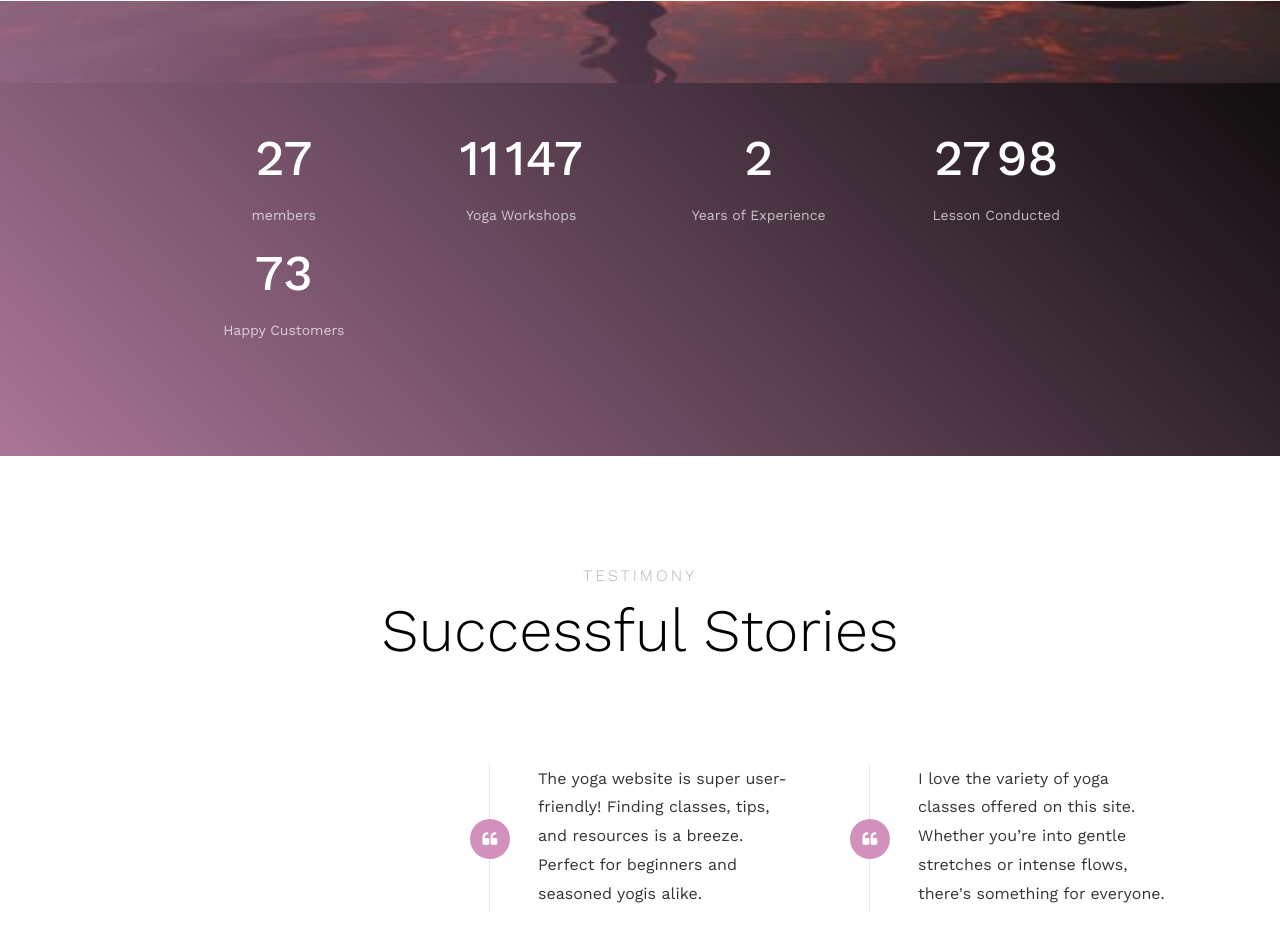
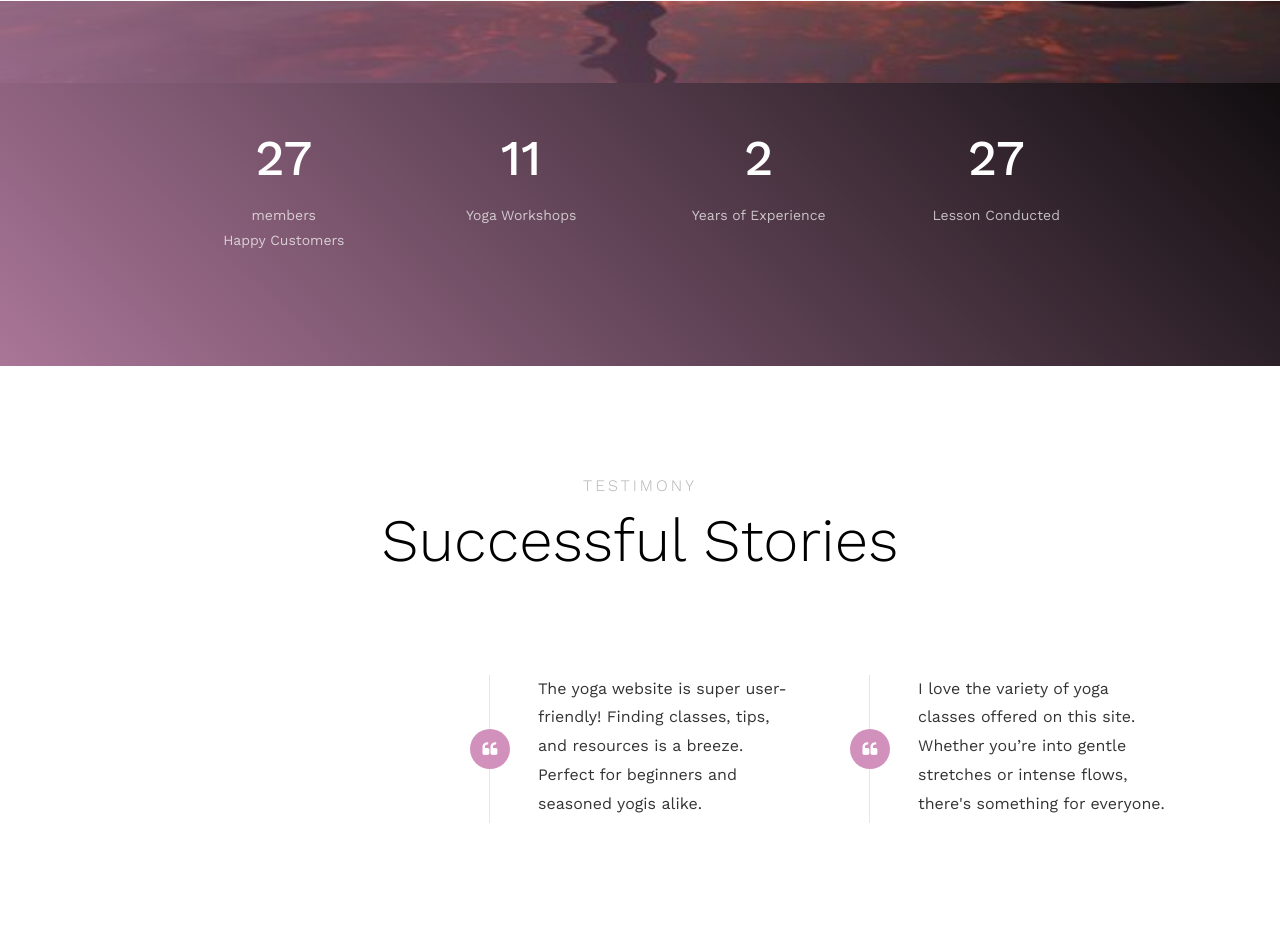
Before and after one commit to Seanyboy64/yogalax-master, a plain HTML site: page about.html in a window 1280 px wide. Shown: the part 1218-2146 px from the top of the page. Drawn offline with nearby package versions, Linux system fonts and the light colour scheme; some packages are replaced by stand-ins of ours; no server answers; files whose address does not match are found by name.

Commit message:
finished

```diff
--- a/about.html
+++ b/about.html
@@ -124,7 +124,7 @@
 		              	<strong class="number" data-number="55">0</strong>
 		              	<span>members</span>
 
-		              	<strong class="number" data-number="150">0</strong>
+
 		              	<span>Happy Customers</span>
 
 		              </div>
@@ -136,7 +136,6 @@
 
 		              	<strong class="number" data-number="23">0</strong>
 
-		              	<strong class="number" data-number="300">0</strong>
 
 		              	<span>Yoga Workshops</span>
 		              </div>
@@ -156,7 +155,7 @@
 
 		              	<strong class="number" data-number="55">0</strong>
 
-		              	<strong class="number" data-number="200">0</strong>
+
 
 		              	<span>Lesson Conducted</span>
 		              </div>
```
